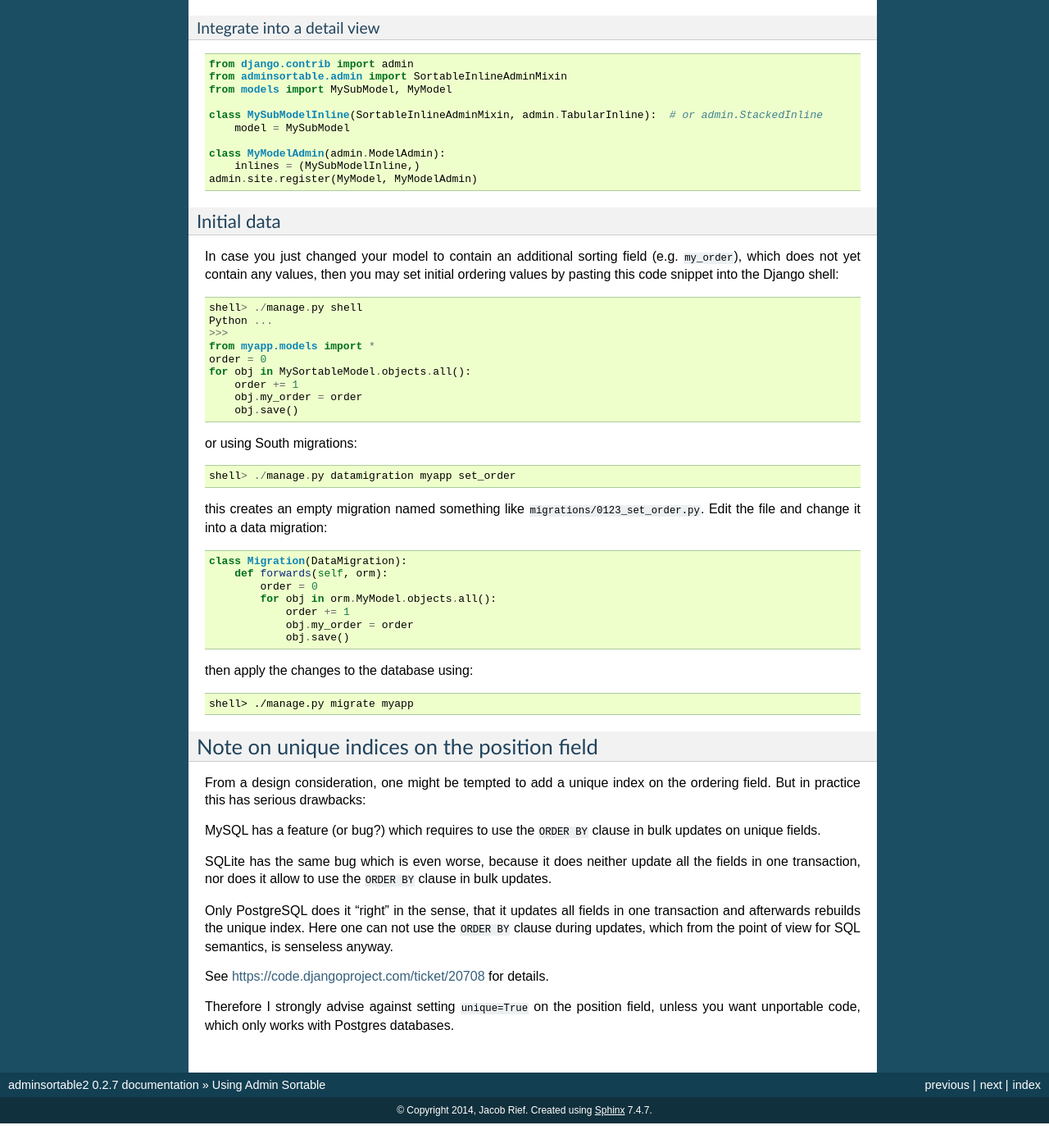
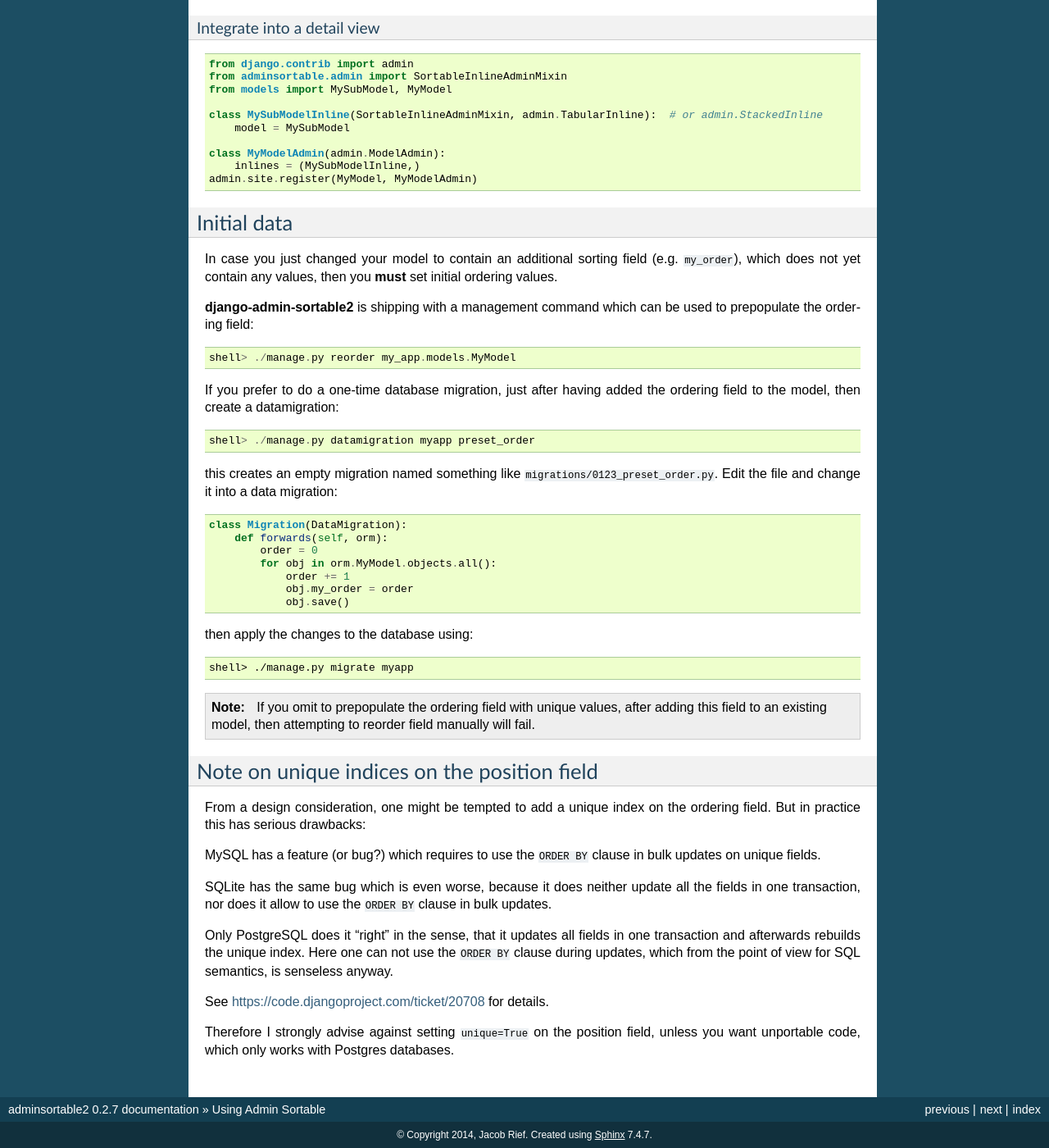
Before and after one commit to jrief/django-admin-sortable2, a Sphinx documentation site: the page built from docs/source/usage.rst, in a window 1280 px wide and 1400 px high, scrolled down 3276 px. Shown: the whole window at 82% size. Built offline with Sphinx 7.4.7, drawn with Linux system fonts in a browser that asks for light colours; before the commit the page ends 4646 px from its top, so only the background shows below that.

Commit message:
Added management command for presetting the order field

```diff
--- a/docs/source/changelog.rst
+++ b/docs/source/changelog.rst
@@ -3,6 +3,11 @@
 ===============
 Release history
 ===============
+
+0.2.9
+-----
+* Fixed: StackedInlines do not add an empty field after saving the model.
+* Added management command to preset initial ordering.
 
 0.2.8
 -----
--- a/docs/source/usage.rst
+++ b/docs/source/usage.rst
@@ -126,33 +126,28 @@ Integrate into a detail view
 	    inlines = (MySubModelInline,)
 	admin.site.register(MyModel, MyModelAdmin)
 
+
 Initial data
-------------
-
+============
 In case you just changed your model to contain an additional sorting
 field (e.g. ``my_order``), which does not yet contain any values, then
-you may set initial ordering values by pasting this code snippet into
-the Django shell:
+you **must** set initial ordering values.
+
+**django-admin-sortable2** is shipping with a management command which can be used to prepopulate
+the ordering field:
 
 .. code:: python
 
-	shell> ./manage.py shell
-	Python ...
-	>>>
-	from myapp.models import *
-	order = 0
-	for obj in MySortableModel.objects.all():
-	    order += 1
-	    obj.my_order = order
-	    obj.save()
+	shell> ./manage.py reorder my_app.models.MyModel
 
-or using South migrations:
+If you prefer to do a one-time database migration, just after having added the ordering field
+to the model, then create a datamigration:
 
 .. code:: python
 
-	shell> ./manage.py datamigration myapp set_order
+	shell> ./manage.py datamigration myapp preset_order
 
-this creates an empty migration named something like ``migrations/0123_set_order.py``. Edit the
+this creates an empty migration named something like ``migrations/0123_preset_order.py``. Edit the
 file and change it into a data migration:
 
 .. code:: python
@@ -170,6 +165,10 @@ then apply the changes to the database using:
 .. code:: bash
 
 	shell> ./manage.py migrate myapp
+
+.. note:: If you omit to prepopulate the ordering field with unique values, after adding this field
+          to an existing model, then attempting to reorder field manually will fail.
+
 
 Note on unique indices on the position field
 ============================================
```
Also changed, not shown: 3 other files.
